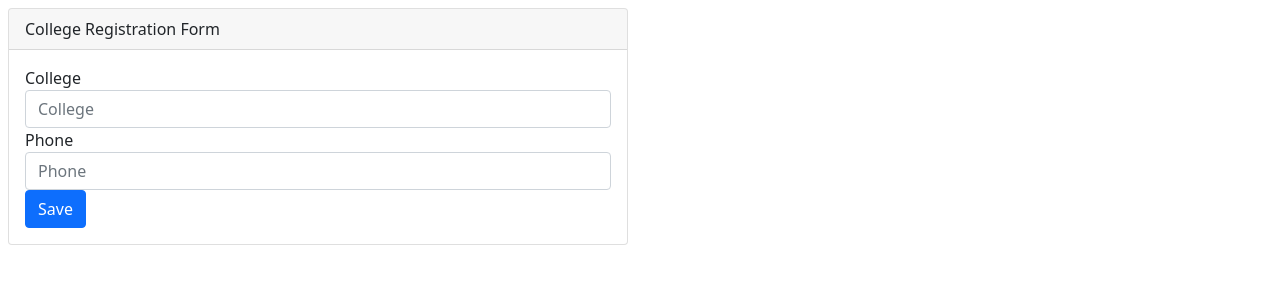
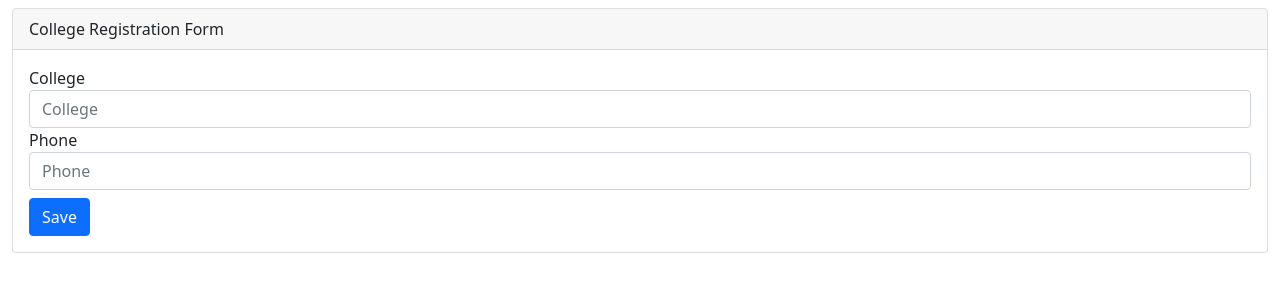
Before and after one commit to chalewt/php-oop-registrar, a PHP site: page /registerform.php in a window 1280 px wide. Shown: the top 300 px of the page. Run offline with PHP 8.4, Linux system fonts and the light colour scheme.

Commit message:
container-fluid

```diff
--- a/views/college/registerform.php
+++ b/views/college/registerform.php
@@ -10,9 +10,9 @@
 </head>
 
 <body>
-
-    <div class="row p-2">
-        <div class="col-md-6">
+    <div class="container-fluid">
+        <div class="row pt-2">
+            <div class="col-md">
                 <div class="card">
                     <div class="card-header">
                         College Registration Form
@@ -27,7 +27,7 @@
                                 <label for="txtPhone">Phone</label>
                                 <input type="text" class="form-control" id="txtPhone" name="txtPhone" placeholder="Phone">
                             </div>
-                        <div class="form-group t-1">
+                            <div class="form-group pt-2">
                                 <input type="submit" value="Save" name="submit" class="btn btn-primary" />
                             </div>
                         </form>
@@ -35,5 +35,5 @@
                 </div>
             </div>
         </div>
-
+    </div>
 </body>
```
Lines whose indentation alone changed are shown as unchanged.
